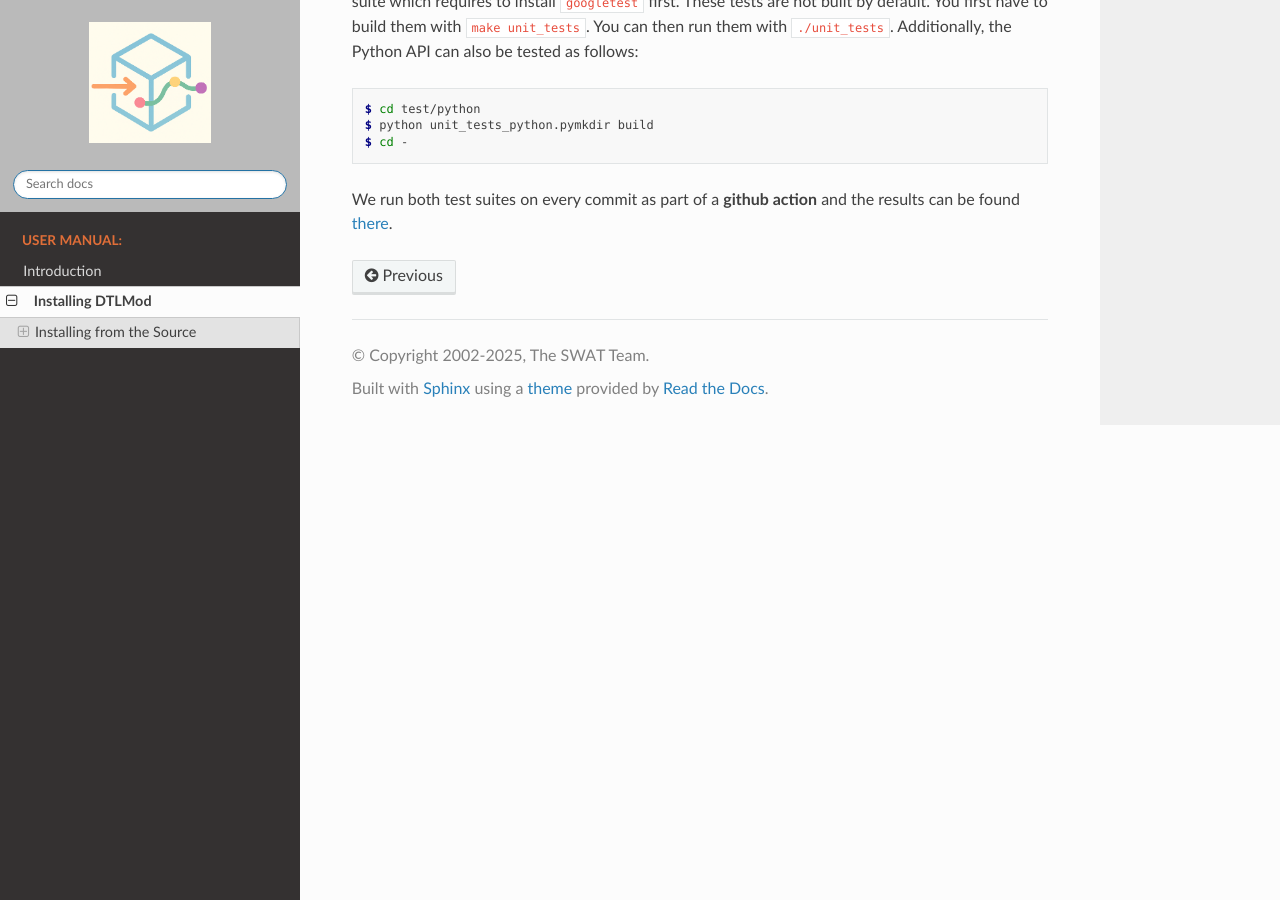
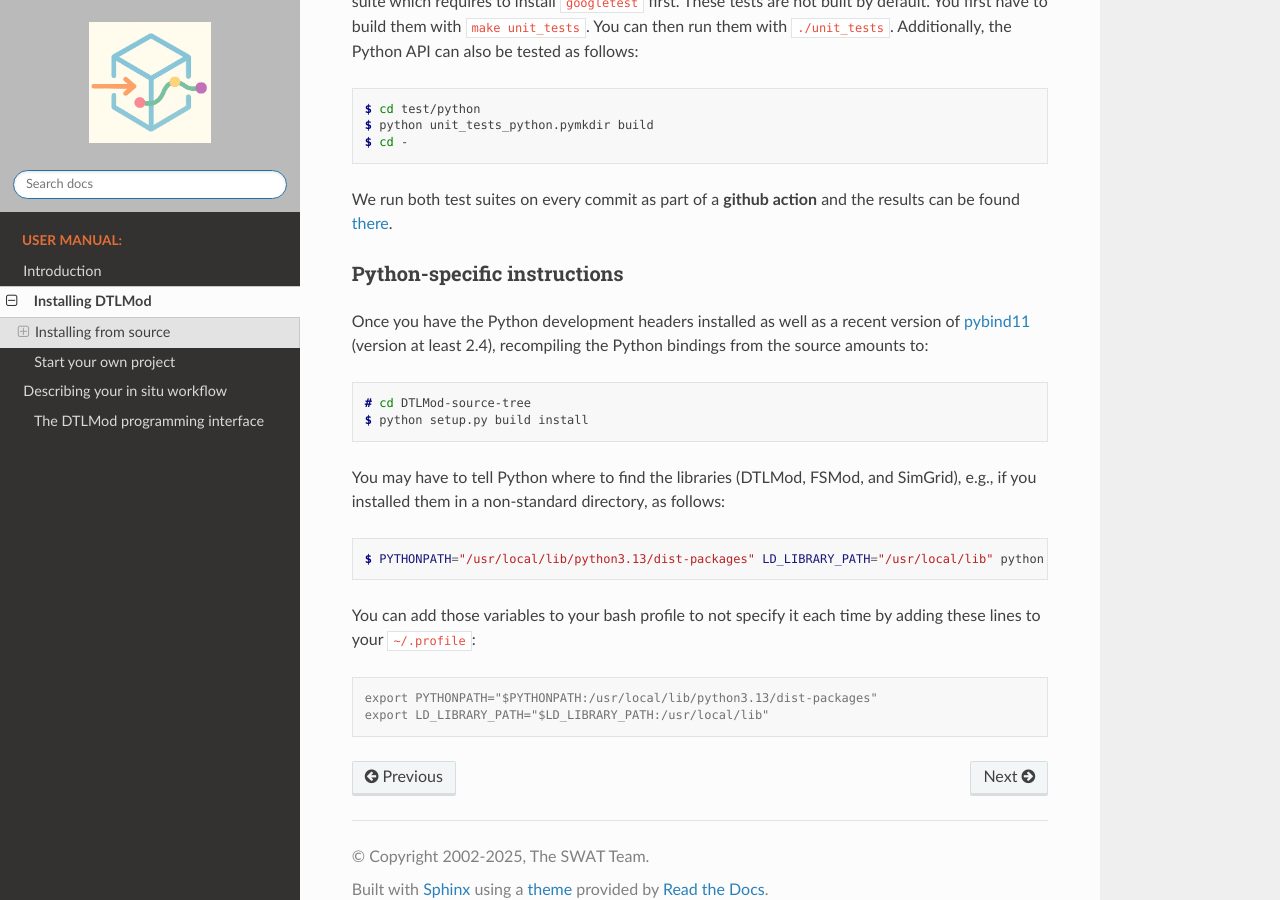
Before and after one commit to simgrid/DTLMod, a Sphinx documentation site: the page built from doc/source/Installing_DTLMod.rst, in a window 1280 px wide and 900 px high, scrolled down 1500 px. Built offline with Sphinx 7.4.7 and the Read the Docs theme 3.1.0, drawn with Linux system fonts in a browser that asks for light colours; formulas are drawn with MathJax 3; some of the changed text lies outside the part shown.

Commit message:
add more flesh to the documentation

```diff
--- a/doc/source/Installing_DTLMod.rst
+++ b/doc/source/Installing_DTLMod.rst
@@ -30,8 +30,8 @@
 JSON:
   - On Debian / Ubuntu: ``apt install nlohmann-json3-dev``
 
-Getting the Sources
-^^^^^^^^^^^^^^^^^^^
+Getting the source
+^^^^^^^^^^^^^^^^^^
 
 You can find the latest **stable release** on  `Github
 <https://github.com/simgrid/DTLMod/releases>`_, and compile it as follows.
@@ -80,3 +80,34 @@
 
 We run both test suites on every commit as part of a **github action** and the results can be found
 `there <https://github.com/simgrid/DTLMod/actions>`_.
+
+Python-specific instructions
+^^^^^^^^^^^^^^^^^^^^^^^^^^^^
+
+Once you have the Python development headers installed as well as a recent version of `pybind11 <https://pybind11.readthedocs.io/en/stable/>`_
+(version at least 2.4), recompiling the Python bindings from the source amounts to:
+
+.. code-block:: console
+
+  # cd DTLMod-source-tree
+  $ python setup.py build install
+
+.. SimGrid 3.13, it should even be possible to install simgrid without downloading the source with pip:
+
+.. .. code-block:: console
+
+..  $ pip install simgrid
+
+You may have to tell Python where to find the libraries (DTLMod, FSMod, and SimGrid), e.g., if you installed them in a
+non-standard directory, as follows:
+
+.. code-block:: console
+
+  $ PYTHONPATH="/usr/local/lib/python3.13/dist-packages" LD_LIBRARY_PATH="/usr/local/lib" python your_script.py
+
+You can add those variables to your bash profile to not specify it each time by adding these lines to your ``~/.profile``:
+
+.. code-block:: console
+
+  export PYTHONPATH="$PYTHONPATH:/usr/local/lib/python3.13/dist-packages"
+  export LD_LIBRARY_PATH="$LD_LIBRARY_PATH:/usr/local/lib"
--- a/doc/source/Introduction.rst
+++ b/doc/source/Introduction.rst
@@ -38,6 +38,6 @@
 What DTLMod allows you to do
 ----------------------------
 
-  - **Prototype **.
+  - **Prototype**.
   - **Compare**.
   - **Explore**.
--- /dev/null
+++ b/doc/source/Workflow.rst
@@ -0,0 +1,6 @@
+.. Copyright 2025
+
+.. _Workflow:
+
+Describing your in situ workflow
+================================
--- /dev/null
+++ b/doc/source/app_API.rst
@@ -0,0 +1,6 @@
+.. Copyright 2025
+
+.. _DTLMod_doc:
+
+The DTLMod programming interface
+################################
--- a/doc/source/index.rst
+++ b/doc/source/index.rst
@@ -29,3 +30,6 @@
 
       Introduction <Introduction.rst>
          Installing DTLMod <Installing_DTLMod.rst>
+         Start your own project <New_project.rst>
+      Describing your in situ workflow <Workflow.rst>
+         The DTLMod programming interface <app_API.rst>
```
Also changed, not shown: other parts of doc/source/Installing_DTLMod.rst (+3 -3 lines), other parts of doc/source/index.rst (+2 -1 lines), doc/source/New_project.rst (added, +53 -0 lines).
